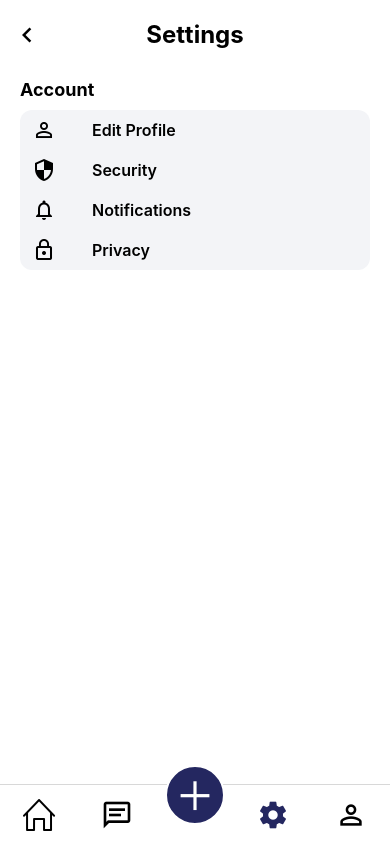
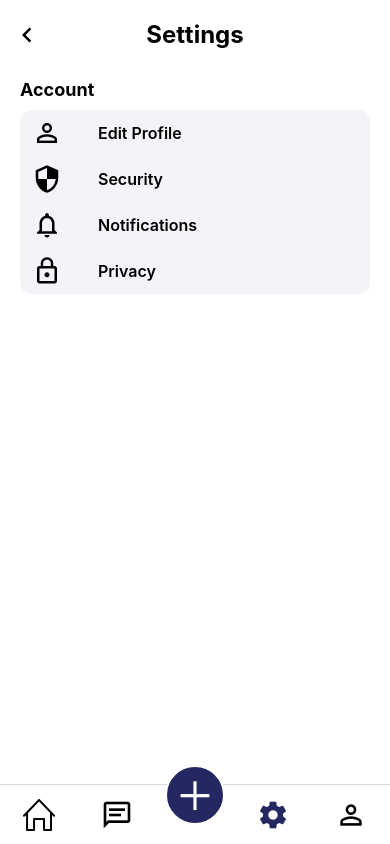
Before and after one commit to nazariikekosh/nk__ReactNative_userProfile, a React Native app in the folder userProfile/: screen /Settings in a window 390 px wide. Built offline with nearby package versions, Linux system fonts and the light colour scheme.

Commit message:
update size icons setting

```diff
--- a/userProfile/screens/Settings.js
+++ b/userProfile/screens/Settings.js
@@ -38,7 +38,7 @@ const Settings = ({navigation}) => {
         paddingLeft: 12
       }}
     >
-      <MaterialIcons name={icon} size={24} color="black" />
+      <MaterialIcons name={icon} size={30} color="black" />
       <Text style={{
         marginLeft: 36,
         fontSize: 16,
```
